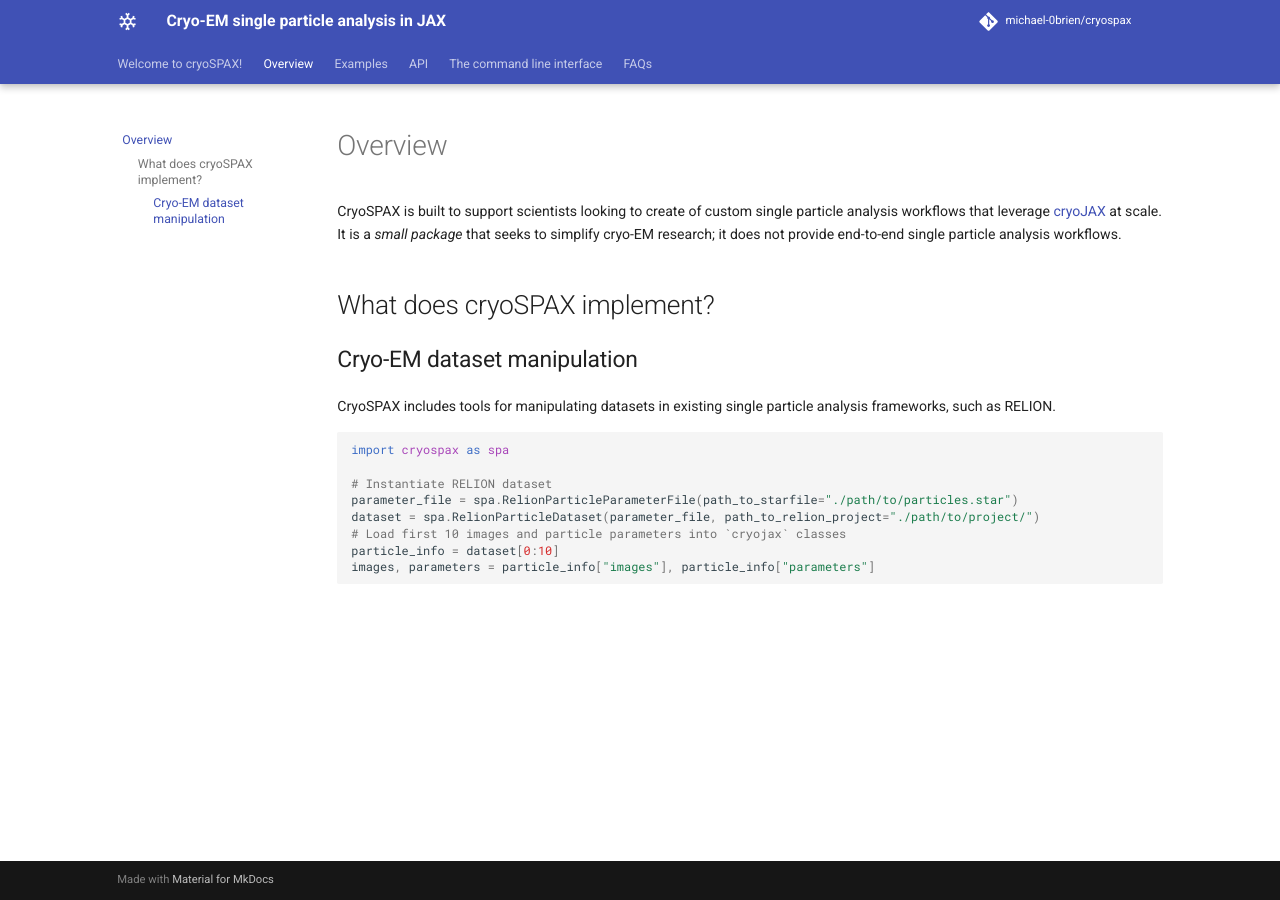
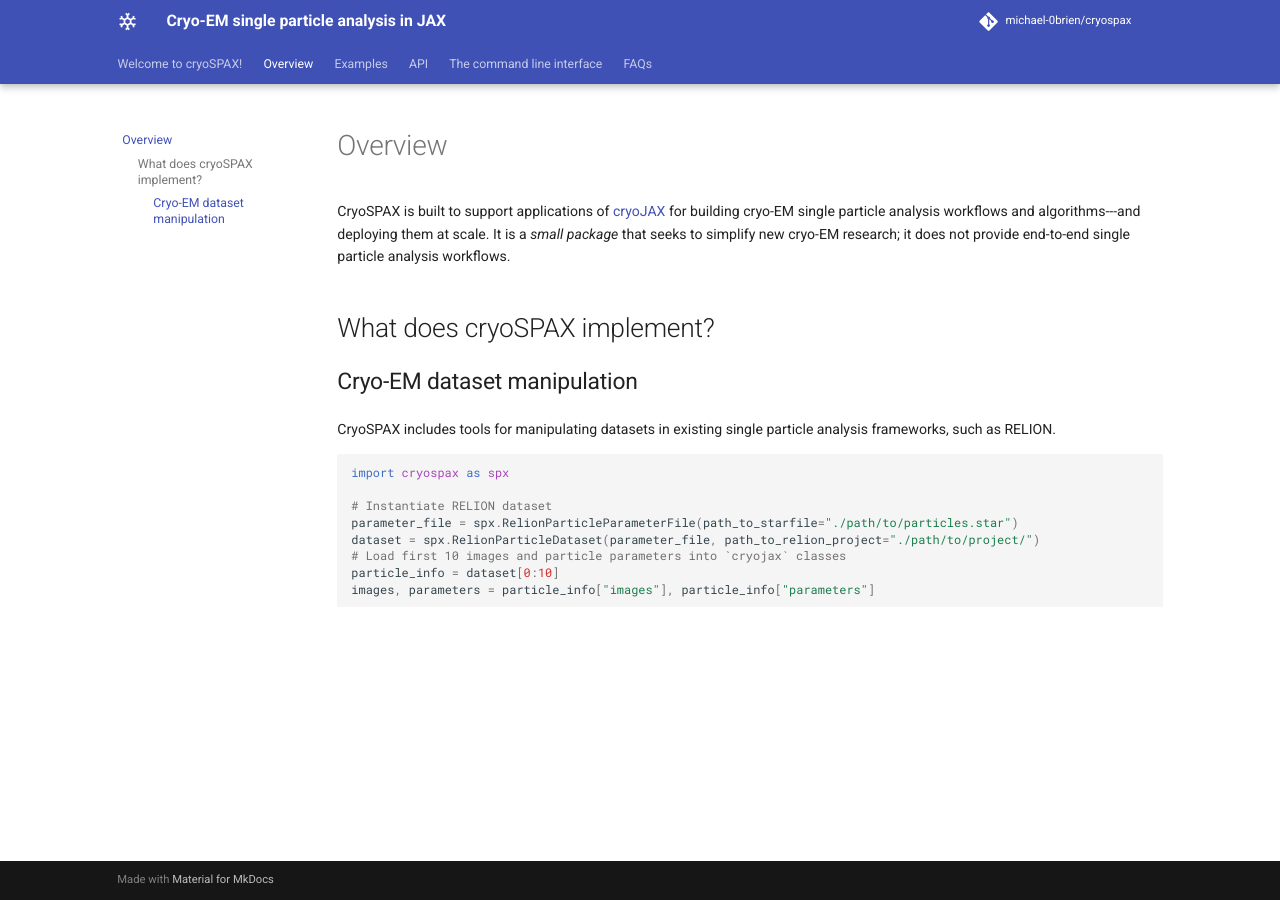
Before and after one commit to michael-0brien/cryospax, an MkDocs documentation site: the page built from docs/overview.md, in a window 1280 px wide. Built offline with MkDocs 1.6.1 and Material for MkDocs 9.7.7, drawn with Linux system fonts in a browser that asks for light colours; comment, search, counter and statistics services are not loaded.

````diff
--- a/docs/overview.md
+++ b/docs/overview.md
@@ -1,6 +1,6 @@
 # Overview
 
-CryoSPAX is built to support scientists looking to create of custom single particle analysis workflows that leverage [cryoJAX](https://github.com/michael-0brien/cryojax) at scale. It is a *small package* that seeks to simplify cryo-EM research; it does not provide end-to-end single particle analysis workflows.
+CryoSPAX is built to support applications of [cryoJAX](https://github.com/michael-0brien/cryojax) for building cryo-EM single particle analysis workflows and algorithms---and deploying them at scale. It is a *small package* that seeks to simplify new cryo-EM research; it does not provide end-to-end single particle analysis workflows.
 
 ## What does cryoSPAX implement?
 
@@ -9,11 +9,11 @@ CryoSPAX is built to support scientists looking to create of custom single parti
 CryoSPAX includes tools for manipulating datasets in existing single particle analysis frameworks, such as RELION.
 
 ```python
-import cryospax as spa
+import cryospax as spx
 
 # Instantiate RELION dataset
-parameter_file = spa.RelionParticleParameterFile(path_to_starfile="./path/to/particles.star")
-dataset = spa.RelionParticleDataset(parameter_file, path_to_relion_project="./path/to/project/")
+parameter_file = spx.RelionParticleParameterFile(path_to_starfile="./path/to/particles.star")
+dataset = spx.RelionParticleDataset(parameter_file, path_to_relion_project="./path/to/project/")
 # Load first 10 images and particle parameters into `cryojax` classes
 particle_info = dataset[0:10]
 images, parameters = particle_info["images"], particle_info["parameters"]
````
Also changed, not shown: README.md (+23 -1 lines), docs/api/dataset.md (+1 -1 lines), docs/examples/read-dataset.ipynb, docs/examples/simulate-particles.ipynb.
